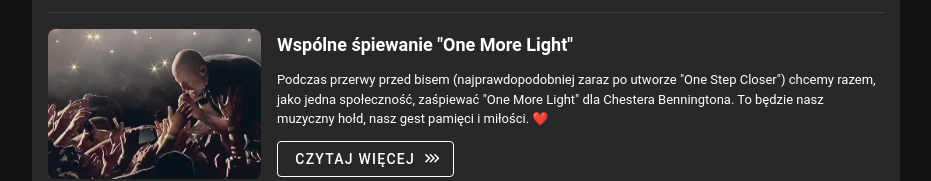
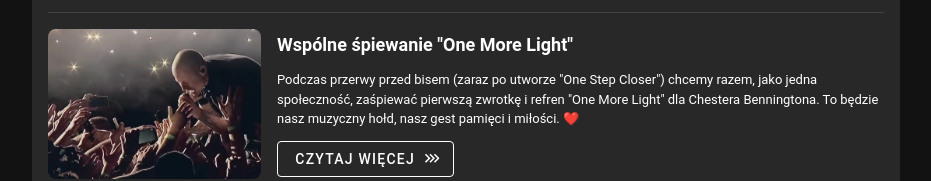
Before and after one commit to lbeniamin/concert-actions, a Vue app: page / in a window 1280 px wide. Shown: the part 520-701 px from the top of the page, without its empty margins (174-1105 px from the left). Built offline with nearby package versions, Linux system fonts and the light colour scheme; a small style sheet from the web is missing.

Commit message:
feat: Add Instagram url to app footer

```diff
--- a/src/components/AppFooter.vue
+++ b/src/components/AppFooter.vue
@@ -4,6 +4,7 @@
       <span>&#169; 2012 - 2025 Linkin Park - Poland</span>
       <div class="siteFooter_socials d-flex align-center">
         <v-icon :size="24" icon="mdi-youtube" @click="openYoutubeChannel"></v-icon>
+        <v-icon :size="24" icon="mdi-instagram" @click="openInstagramPage"></v-icon>
         <v-icon :size="24" icon="mdi-facebook" @click="openFacebookPage"></v-icon>
       </div>
     </div>
@@ -19,6 +20,7 @@ import { Component, Vue, toNative } from 'vue-facing-decorator';
 class SiteFooter extends Vue {
   readonly FACEBOOK_URL = 'https://www.facebook.com/LPPoland';
   readonly YOUTUBE_URL = 'https://www.youtube.com/@LinkinParkPoland';
+  readonly INSTAGRAM_URL = 'https://www.instagram.com/lppoland/';
 
   openFacebookPage(): void {
     window.open(this.FACEBOOK_URL, '_blank');
@@ -26,6 +28,10 @@ class SiteFooter extends Vue {
 
   openYoutubeChannel(): void {
     window.open(this.YOUTUBE_URL, '_blank');
+  }
+
+  openInstagramPage(): void {
+    window.open(this.INSTAGRAM_URL, '_blank');
   }
 }
 
--- a/src/components/HelloWorld.vue
+++ b/src/components/HelloWorld.vue
@@ -22,7 +22,7 @@
         <img src="@/assets/one-more-light.webp" alt="Wspólne śpiewanie One More Light" class="mr-4" />
         <div class="d-flex flex-column justify-space-around">
           <h3 class="mb-2">Wspólne śpiewanie "One More Light"</h3>
-          <p class="mb-2">Podczas przerwy przed bisem (najprawdopodobniej zaraz po utworze "One Step Closer") chcemy razem, jako jedna społeczność, zaśpiewać "One More Light" dla Chestera Benningtona. To będzie nasz muzyczny hołd, nasz gest pamięci i miłości. ❤️</p>
+          <p class="mb-2">Podczas przerwy przed bisem (zaraz po utworze "One Step Closer") chcemy razem, jako jedna społeczność, zaśpiewać pierwszą zwrotkę i refren "One More Light" dla Chestera Benningtona. To będzie nasz muzyczny hołd, nasz gest pamięci i miłości. ❤️</p>
           <v-btn append-icon="mdi-chevron-triple-right" :ripple="false" variant="outlined" @click="openAction2">Czytaj więcej</v-btn>
         </div>
       </div>
```
